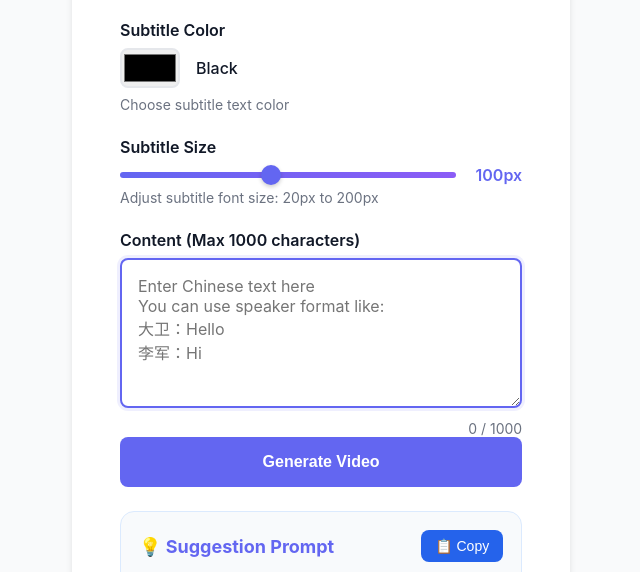
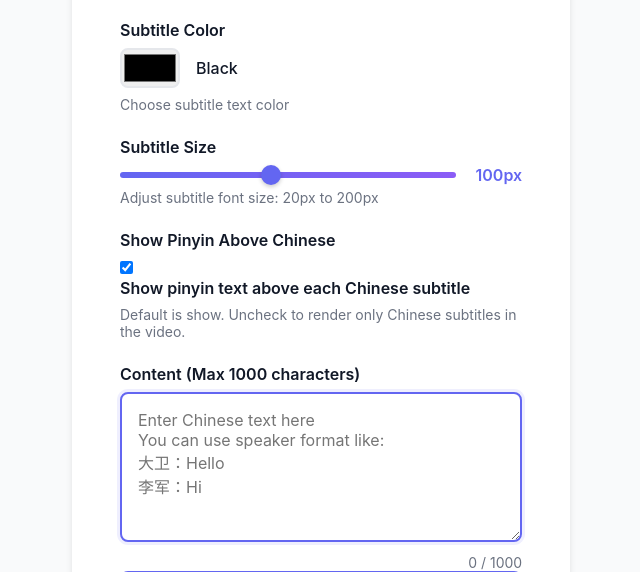
Before and after one commit to luanvuhlu/chinese-learning-tts, a Flask app: page / in a window 1280 px wide. Shown: the part 755-1327 px from the top of the page, without its empty margins (0-640 px from the left). Run offline with Flask 3, Linux system fonts and the light colour scheme; data that the repository does not hold is empty.

Commit message:
feat: Add option to show pinyin above Chinese subtitles in video generation

```diff
--- a/app.py
+++ b/app.py
@@ -129,12 +129,12 @@ def generate_audio_task(job_id, text, speech_speed, delay):
         }
 
 
-def generate_video_task(job_id, text, speech_speed, delay, bg_image=None, subtitle_color="black", subtitle_size=100):
+def generate_video_task(job_id, text, speech_speed, delay, bg_image=None, subtitle_color="black", subtitle_size=100, show_pinyin=True):
     """Background task to generate video (MP4)"""
     try:
         output_path = UPLOAD_FOLDER / f"{job_id}.mp4"
         print(f"[Job {job_id[:8]}] Starting video generation...")
-        create_video(text, speech_speed, delay, str(output_path), bg_image, subtitle_color, subtitle_size)
+        create_video(text, speech_speed, delay, str(output_path), bg_image, subtitle_color, subtitle_size, show_pinyin)
         # cleanup after creating new file
         cleanup_excess_files()
 
@@ -319,6 +319,8 @@ def generate():
             subtitle_size = int(request.form.get('subtitle_size', 100))
         except (ValueError, TypeError):
             subtitle_size = 100
+        show_pinyin_value = request.form.get('show_pinyin', 'true')
+        show_pinyin = str(show_pinyin_value).lower() in ['1', 'true', 'yes', 'on']
 
         # Validate basic parameters
         if not content:
@@ -374,7 +376,7 @@ def generate():
         elif output_format == 'video':
             thread = Thread(
                 target=generate_video_task,
-                args=(job_id, content, speech_speed, delay, bg_image_path, subtitle_color, subtitle_size),
+                args=(job_id, content, speech_speed, delay, bg_image_path, subtitle_color, subtitle_size, show_pinyin),
                 daemon=True
             )
         else:  # pinyin
--- a/static/script.js
+++ b/static/script.js
@@ -37,6 +37,8 @@ const colorLabel = document.querySelector('.color-label');
 const subtitleSizeGroup = document.getElementById('subtitleSizeGroup');
 const subtitleSizeSlider = document.getElementById('subtitleSize');
 const sizeValue = document.getElementById('sizeValue');
+const showPinyinGroup = document.getElementById('showPinyinGroup');
+const showPinyinCheckbox = document.getElementById('showPinyinCheckbox');
 const formatRadios = document.querySelectorAll('input[name="output_format"]');
 
 // ============ STATE ============
@@ -159,12 +161,14 @@ function updateFormatUI() {
         bgImageGroup.style.display = 'none';
         if (subtitleColorGroup) subtitleColorGroup.style.display = 'none';
         if (subtitleSizeGroup) subtitleSizeGroup.style.display = 'none';
+        if (showPinyinGroup) showPinyinGroup.style.display = 'none';
     } else {
         formTitle.textContent = 'Generate Video';
         generateBtn.textContent = 'Generate Video';
         bgImageGroup.style.display = 'block';
         if (subtitleColorGroup) subtitleColorGroup.style.display = 'block';
         if (subtitleSizeGroup) subtitleSizeGroup.style.display = 'block';
+        if (showPinyinGroup) showPinyinGroup.style.display = 'block';
     }
 }
 
@@ -223,9 +227,11 @@ async function handleGenerateClick() {
         if (currentOutputFormat === 'video') {
             const subtitleColor = subtitleColorInput ? subtitleColorInput.value : '#000000';
             const subtitleSize = subtitleSizeSlider ? parseInt(subtitleSizeSlider.value) : 100;
+            const showPinyin = showPinyinCheckbox ? showPinyinCheckbox.checked : true;
             formData.append('subtitle_color', subtitleColor);
             formData.append('subtitle_size', subtitleSize);
-            console.log('🎨 Subtitle options:', { color: subtitleColor, size: subtitleSize });
+            formData.append('show_pinyin', showPinyin);
+            console.log('🎨 Subtitle options:', { color: subtitleColor, size: subtitleSize, showPinyin });
         }
 
         // Call API to generate video/audio
@@ -539,6 +545,7 @@ function resetForm() {
     // Reset subtitle controls
     if (subtitleColorInput) subtitleColorInput.value = '#000000';
     if (subtitleSizeSlider) subtitleSizeSlider.value = '100';
+    if (showPinyinCheckbox) showPinyinCheckbox.checked = true;
     if (colorLabel) colorLabel.textContent = 'Black';
     if (sizeValue) sizeValue.textContent = '100px';
 
--- a/templates/index.html
+++ b/templates/index.html
@@ -130,6 +130,20 @@
                         <small>Adjust subtitle font size: 20px to 200px</small>
                     </div>
 
+                    <!-- Show Pinyin (Video Only) -->
+                    <div class="form-group" id="showPinyinGroup">
+                        <label for="showPinyinCheckbox">Show Pinyin Above Chinese</label>
+                        <div class="checkbox-wrapper">
+                            <input
+                                type="checkbox"
+                                id="showPinyinCheckbox"
+                                checked
+                            >
+                            <label for="showPinyinCheckbox">Show pinyin text above each Chinese subtitle</label>
+                        </div>
+                        <small>Default is show. Uncheck to render only Chinese subtitles in the video.</small>
+                    </div>
+
                     <!-- Content Textarea -->
                     <div class="form-group">
                         <label for="content">Content (Max 1000 characters)</label>
--- a/tts_generator.py
+++ b/tts_generator.py
@@ -98,7 +98,7 @@ def escape_speaker_text(text):
     return text
 
 
-def create_ffmpeg_script(subtitle_configs, subtitle_color="black", subtitle_size=100):
+def create_ffmpeg_script(subtitle_configs, subtitle_color="black", subtitle_size=100, show_pinyin=True):
     """
     Create FFmpeg filter complex script for subtitles
 
@@ -106,6 +106,7 @@ def create_ffmpeg_script(subtitle_configs, subtitle_color="black", subtitle_size
         subtitle_configs: List of subtitle timing configs
         subtitle_color: Text color (e.g., 'black', 'white', or hex '#FFFFFF')
         subtitle_size: Font size for Chinese text (Pinyin will be 35% of this size)
+        show_pinyin: Whether to render pinyin above Chinese text
     """
     filter_script_path = "filter_complex.txt"
     safe_font = FONT_PATH.replace("\\", "/")
@@ -132,16 +133,23 @@ def create_ffmpeg_script(subtitle_configs, subtitle_color="black", subtitle_size
         py_esc = escape_ffmpeg_text(conf['py'])
         start, end = conf['start'], conf['end']
 
-        # Pinyin subtitle
-        filter_parts.append(
-            f"drawtext=fontfile='{safe_font}':text='{py_esc}':fontcolor={subtitle_color}:fontsize={pinyin_size}:"
-            f"x=(w-text_w)/2:y=h/2-100:enable='between(t,{start},{end})'"
-        )
-        # Chinese characters subtitle
-        filter_parts.append(
-            f"drawtext=fontfile='{safe_font}':text='{zh_esc}':fontcolor={subtitle_color}:fontsize={subtitle_size}:"
-            f"x=(w-text_w)/2:y=h/2-55:enable='between(t,{start},{end})'"
-        )
+        if show_pinyin:
+            # Pinyin subtitle
+            filter_parts.append(
+                f"drawtext=fontfile='{safe_font}':text='{py_esc}':fontcolor={subtitle_color}:fontsize={pinyin_size}:"
+                f"x=(w-text_w)/2:y=h/2-100:enable='between(t,{start},{end})'"
+            )
+            # Chinese characters subtitle
+            filter_parts.append(
+                f"drawtext=fontfile='{safe_font}':text='{zh_esc}':fontcolor={subtitle_color}:fontsize={subtitle_size}:"
+                f"x=(w-text_w)/2:y=h/2-55:enable='between(t,{start},{end})'"
+            )
+        else:
+            # Chinese characters subtitle only
+            filter_parts.append(
+                f"drawtext=fontfile='{safe_font}':text='{zh_esc}':fontcolor={subtitle_color}:fontsize={subtitle_size}:"
+                f"x=(w-text_w)/2:y=(h-text_h)/2:enable='between(t,{start},{end})'"
+            )
 
     with open(filter_script_path, "w", encoding="utf-8") as f:
         f.write(",".join(filter_parts))
@@ -274,7 +282,7 @@ def create_audio_only(text_content, speech_speed=0.9, delay=2.0, output_path="da
                     pass
         raise
 
-def create_video(text_content, speech_speed=0.9, delay=2.0, output_path="data/final_video.mp4", bg_image=None, subtitle_color="black", subtitle_size=100):
+def create_video(text_content, speech_speed=0.9, delay=2.0, output_path="data/final_video.mp4", bg_image=None, subtitle_color="black", subtitle_size=100, show_pinyin=True):
     """
     Generate video from text with specified parameters
 
@@ -318,7 +326,7 @@ def create_video(text_content, speech_speed=0.9, delay=2.0, output_path="data/fi
         if not os.path.exists(output_audio):
             raise RuntimeError(f"Audio file was not created: {output_audio}")
 
-        filter_script_path = create_ffmpeg_script(subtitle_configs, subtitle_color, subtitle_size)
+        filter_script_path = create_ffmpeg_script(subtitle_configs, subtitle_color, subtitle_size, show_pinyin)
         print("🎬 Rendering final video...")
 
         # Render video with specified background image
```
